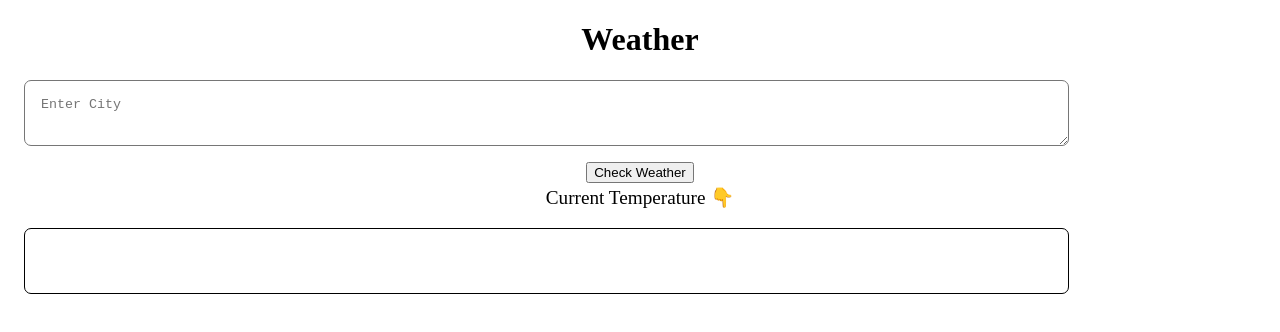
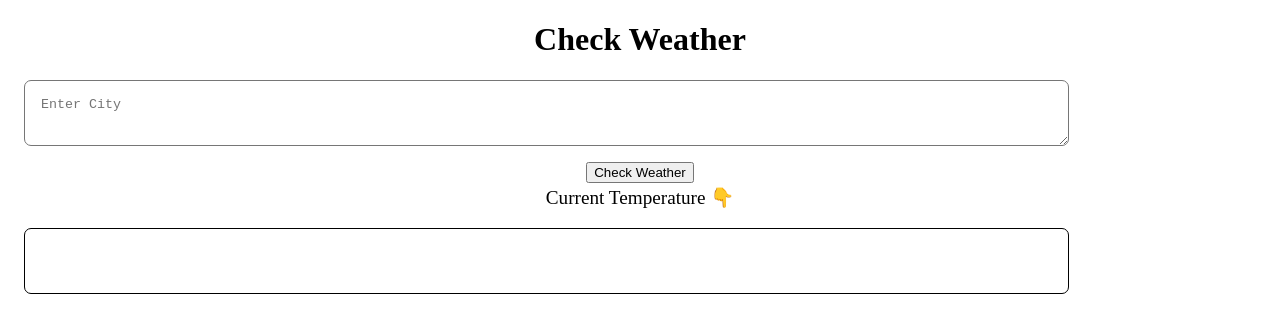
Before and after one commit to vishwajeet7456/Weather, a plain HTML site: page index.html in a window 1280 px wide. Drawn offline with Linux system fonts and the light colour scheme.

Commit message:
Update index.html

```diff
--- a/index.html
+++ b/index.html
@@ -58,7 +58,7 @@
 </head>
 
 <body>
-    <h1>Weather</h1>
+    <h1>Check Weather</h1>
     <textarea id="txt-input" placeholder="Enter City"></textarea>
     <div id="button">
         <button id="btn-temperature">Check Weather</button>
```
